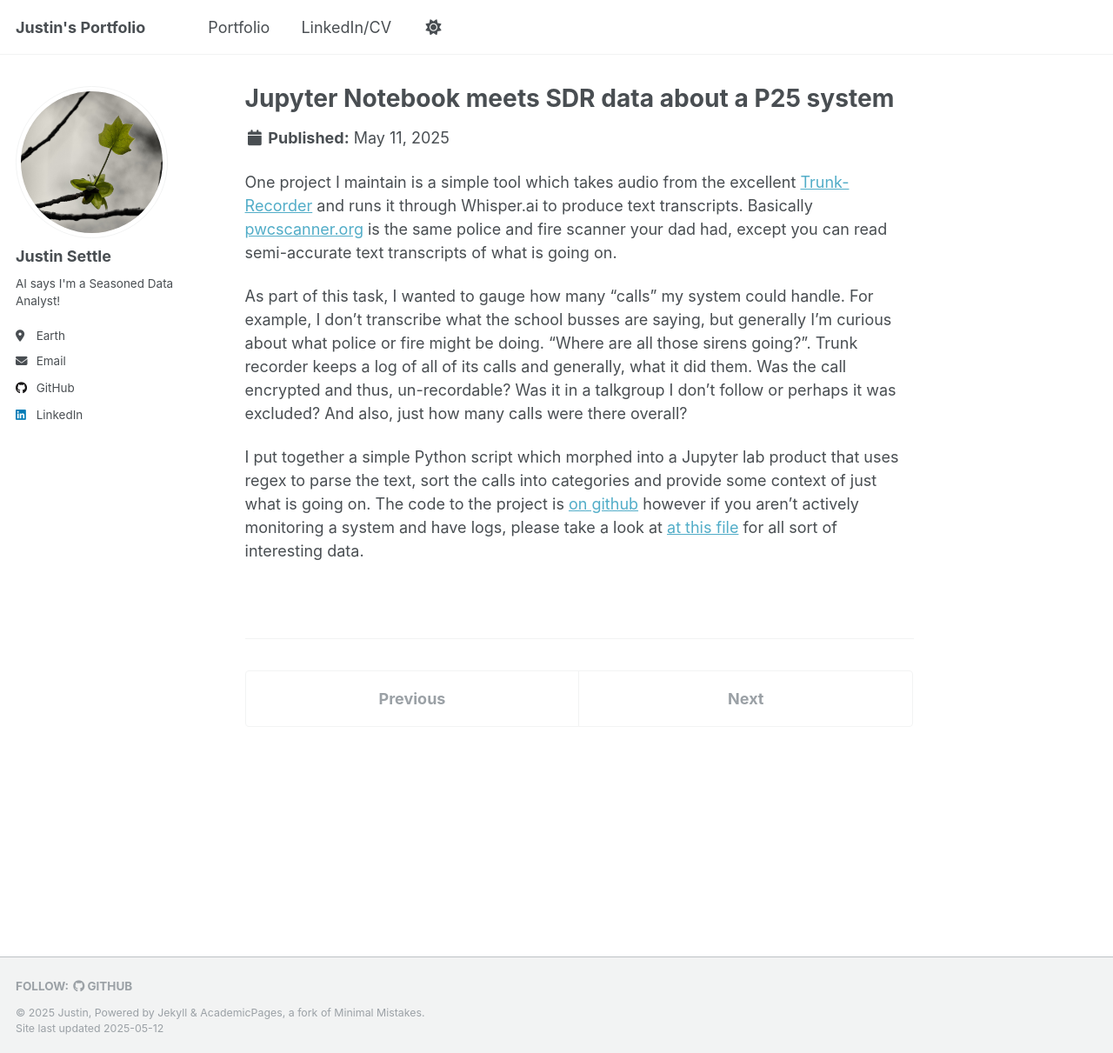
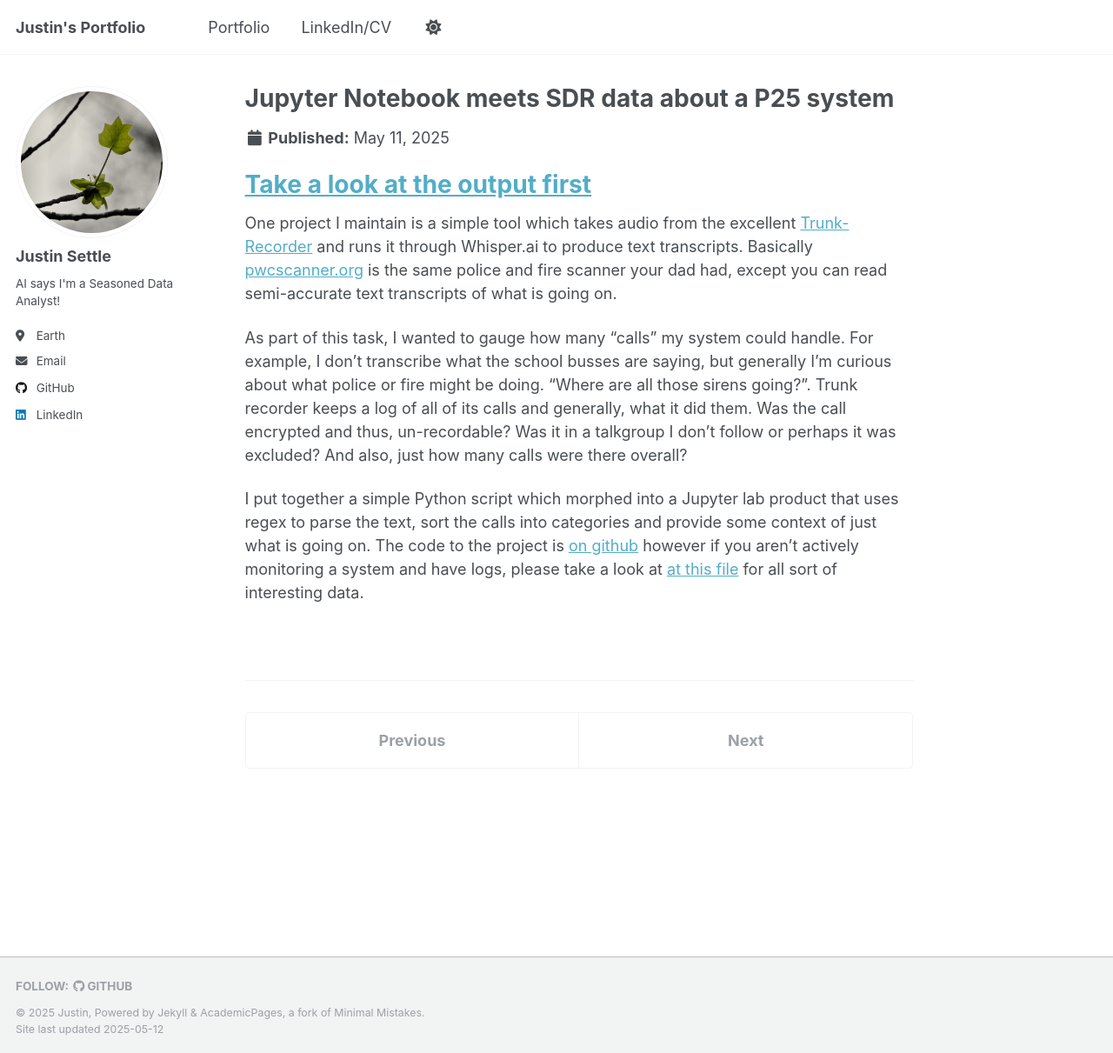
Before and after one commit to jquagga/portfolio, a Jekyll site: the page built from _portfolio/2025-05-11-sdr-jupyter.md, in a window 1280 px wide and 1211 px high. Shown: the whole window at 87% size. Built offline with Jekyll 4.4.1, drawn with Linux system fonts in a browser that asks for light colours.

Commit message:
Put link to sdr file up front

```diff
--- a/_portfolio/2025-05-11-sdr-jupyter.md
+++ b/_portfolio/2025-05-11-sdr-jupyter.md
@@ -4,6 +4,8 @@ excerpt: "This notebook was part of a personal project where SDRs monitor the co
 collection: portfolio
 ---
 
+# [Take a look at the output first](/assets/trlog.html)
+
 One project I maintain is a simple tool which takes audio from the excellent [Trunk-Recorder](https://github.com/TrunkRecorder/trunk-recorder) and runs it through Whisper.ai to produce text transcripts. Basically [pwcscanner.org](https://www.pwcscanner.org) is the same police and fire scanner your dad had, except you can read semi-accurate text transcripts of what is going on.
 
 As part of this task, I wanted to gauge how many "calls" my system could handle. For example, I don't transcribe what the school busses are saying, but generally I'm curious about what police or fire might be doing. "Where are all those sirens going?". Trunk recorder keeps a log of all of its calls and generally, what it did them. Was the call encrypted and thus, un-recordable? Was it in a talkgroup I don't follow or perhaps it was excluded? And also, just how many calls were there overall?
```
